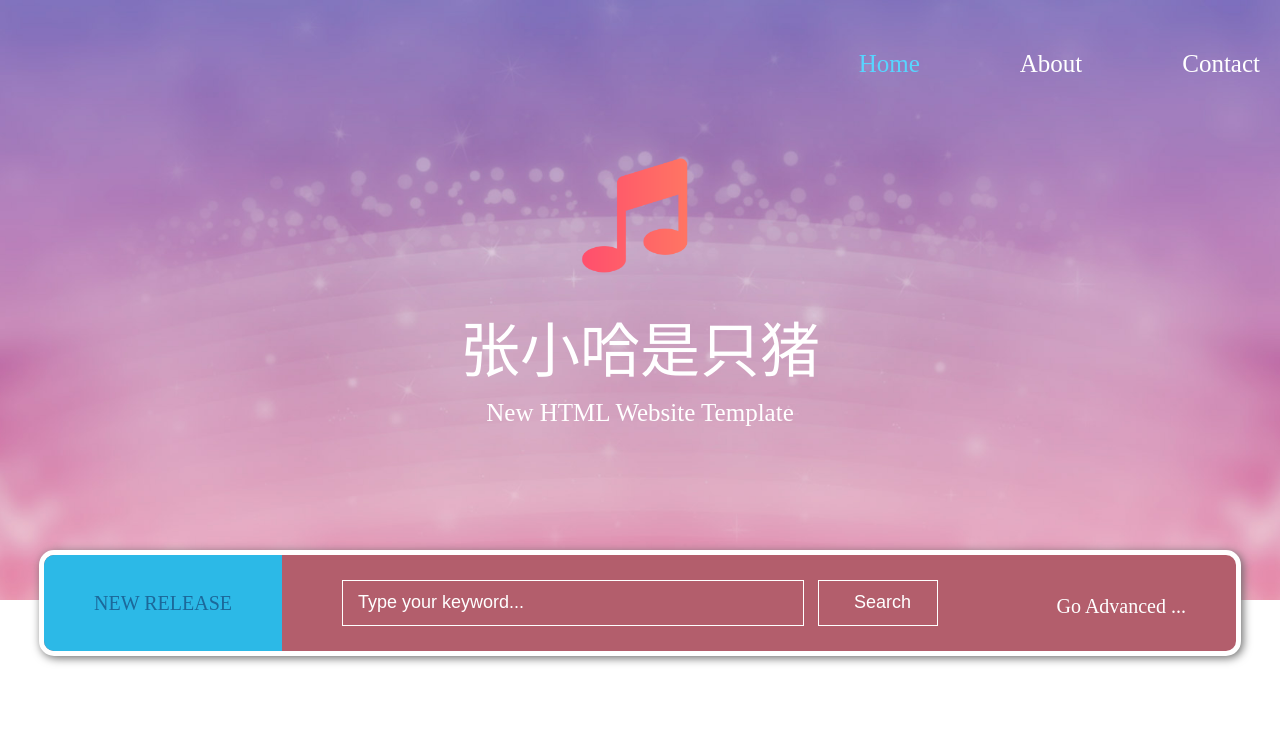
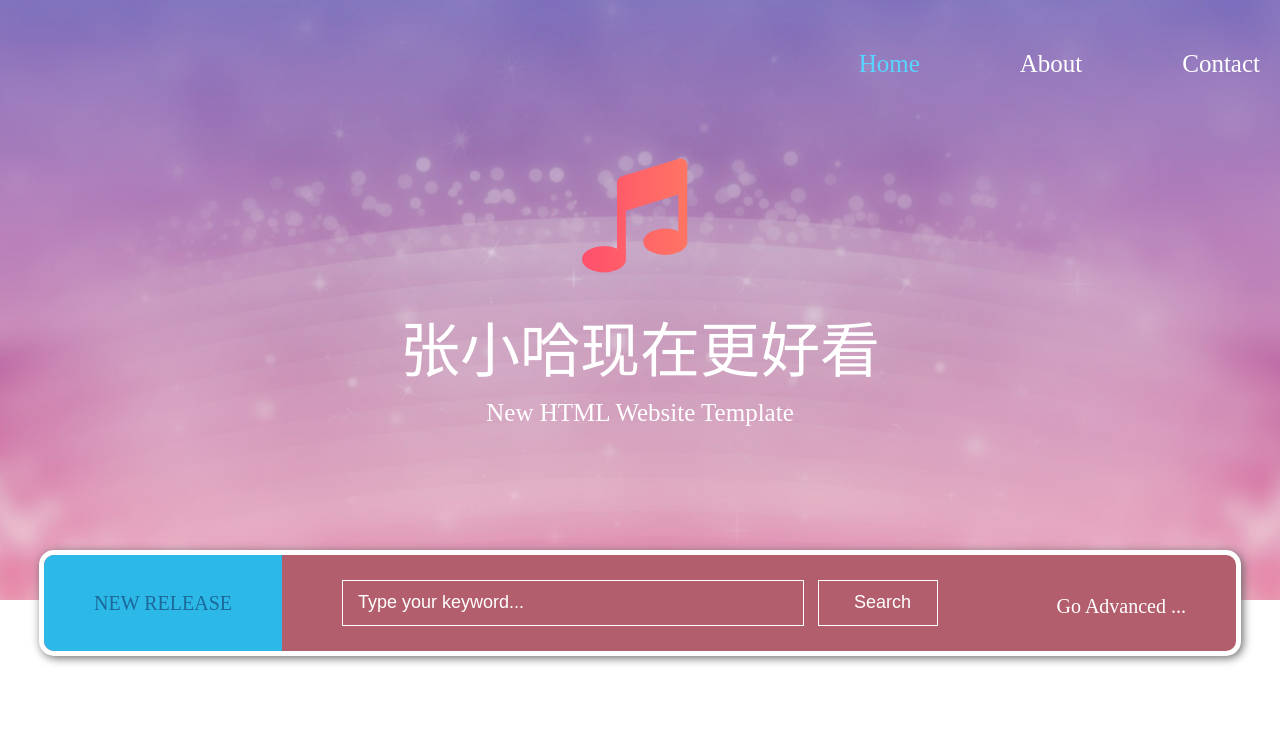
Before and after one commit to wuxiaozhou12138/music, a plain HTML site: page index.html in a window 1280 px wide. Shown: the top 753 px of the page. Drawn offline with Linux system fonts and the light colour scheme.

Commit message:
修改了文字

```diff
--- a/index.html
+++ b/index.html
@@ -19,7 +19,7 @@
 					<img src="./img/logo.png">
 				</div>
 
-			<h1>张小哈是只猪</h1>
+			<h1>张小哈现在更好看</h1>
 			<p>New HTML Website Template</p>
 		</div>
 
```
